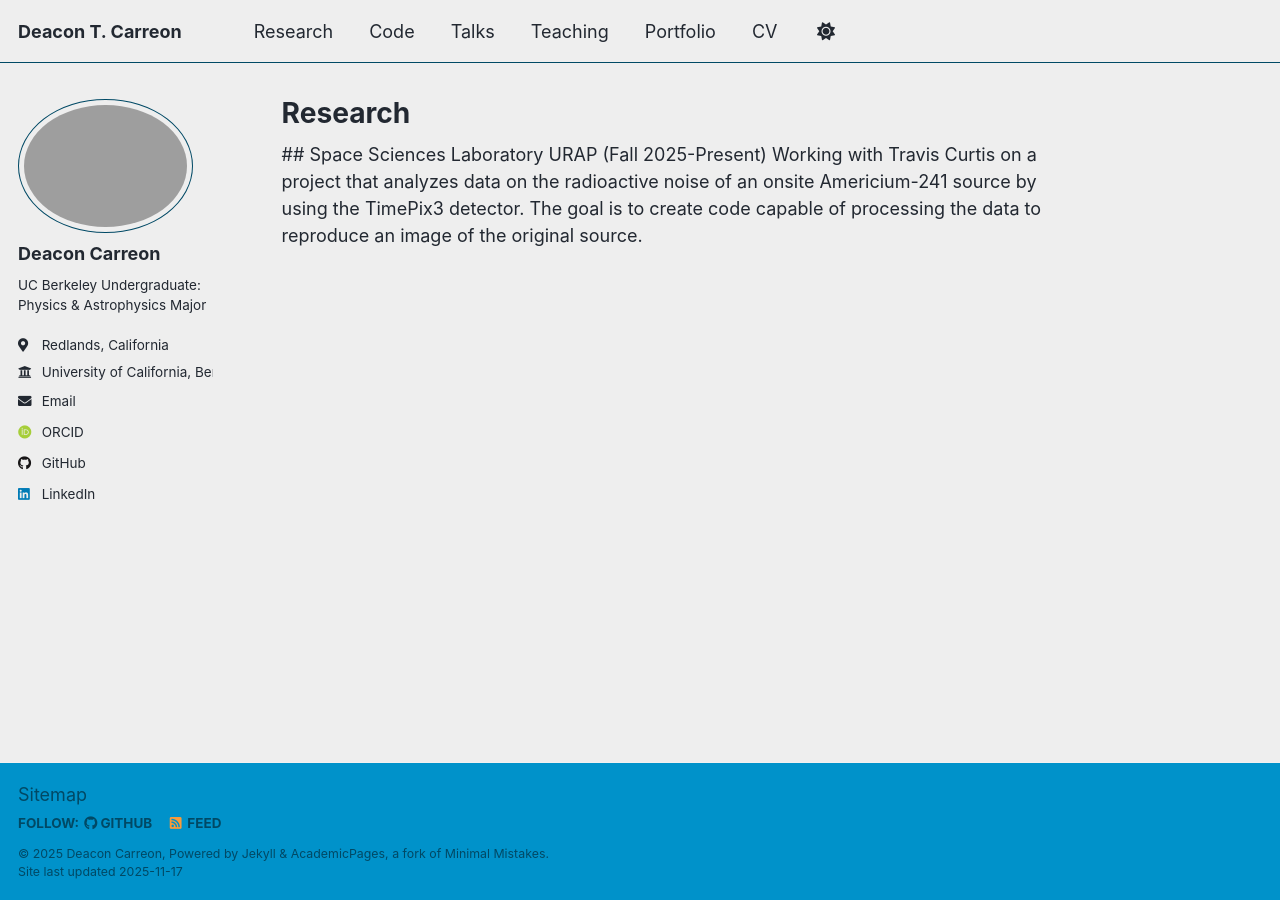
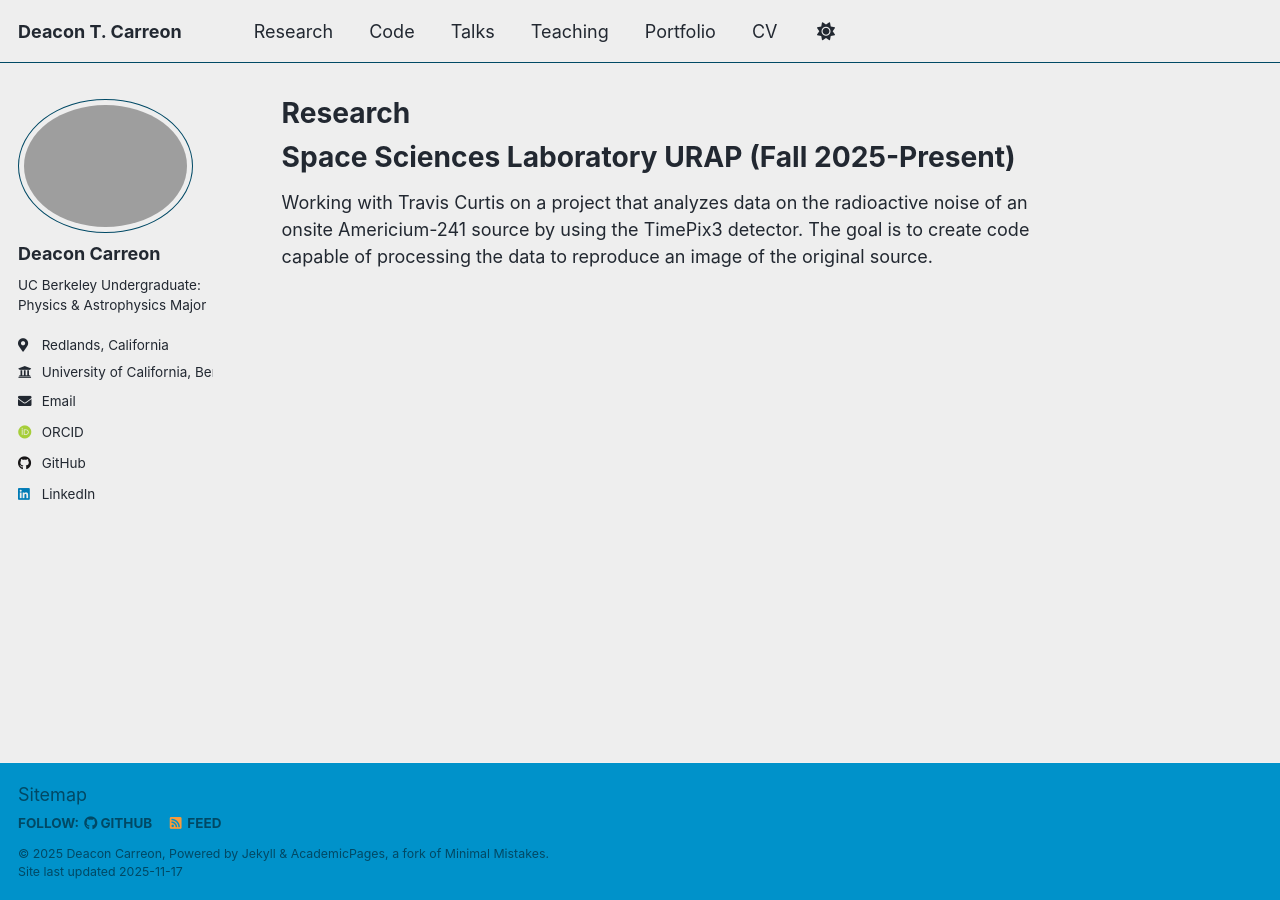
Before and after one commit to DeaconTCarreon/deacontcarreon.github.io, a Jekyll site: the page built from _pages/research.html, in a window 1280 px wide. Built offline with Jekyll 4.4.1, drawn with Linux system fonts in a browser that asks for light colours; some web fonts are replaced; a script that is not in the unit is left out.

Commit message:
Fixing Title

```diff
--- a/_pages/research.html
+++ b/_pages/research.html
@@ -8,7 +8,7 @@ customjs:
 
 <link rel="stylesheet" href="https://cdnjs.cloudflare.com/ajax/libs/font-awesome/5.15.4/css/all.min.css">
 
-## Space Sciences Laboratory URAP (Fall 2025-Present)
+  <h1><strong>Space Sciences Laboratory URAP (Fall 2025-Present)</strong></h1>
 
 Working with Travis Curtis on a project that analyzes data on the radioactive noise of an onsite
 Americium-241 source by using the TimePix3 detector. The goal is to create code capable of processing
```
